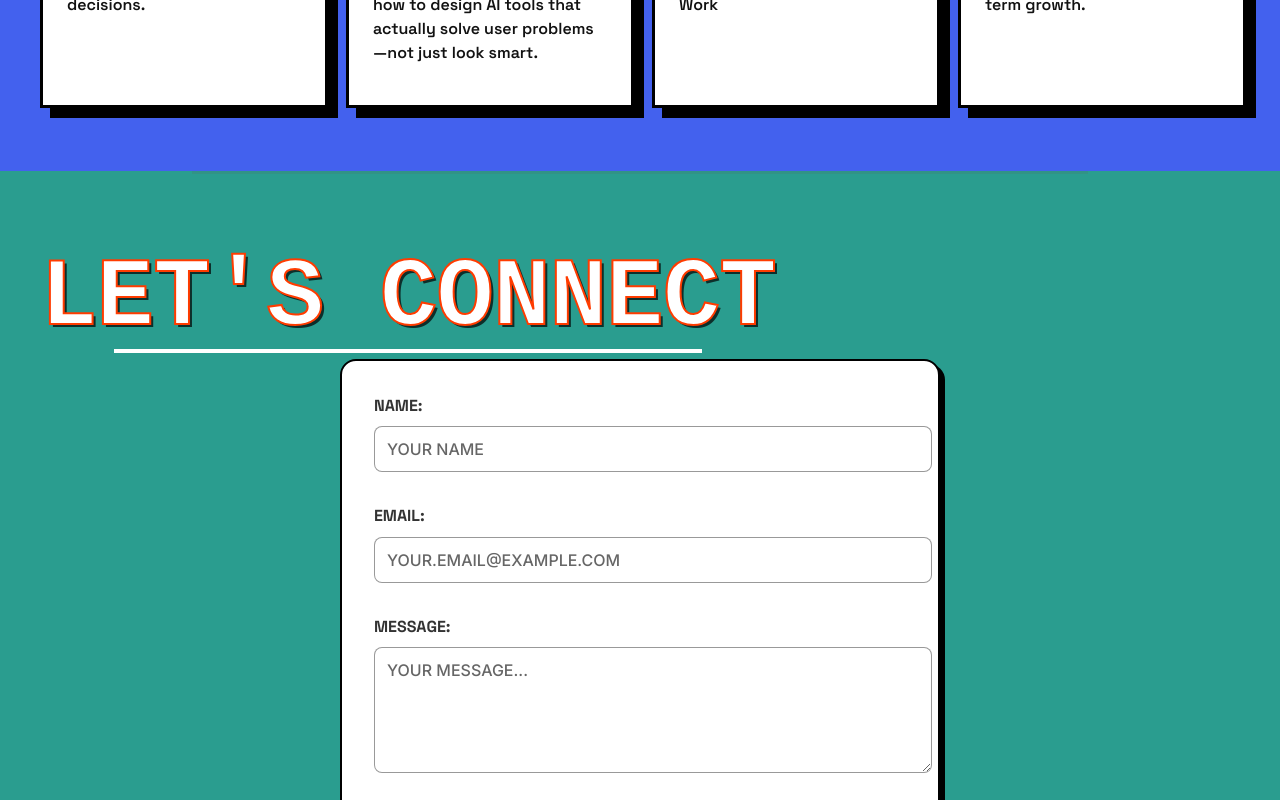
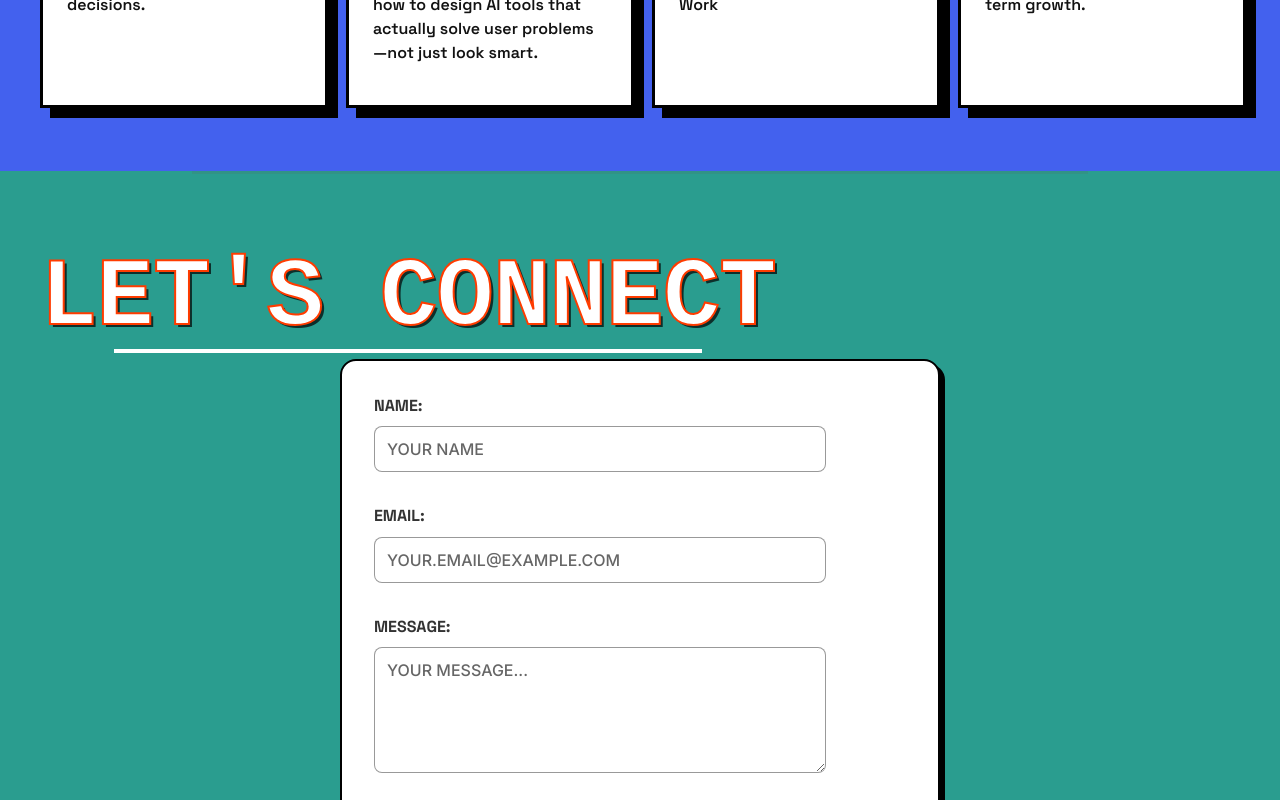
Before and after one commit to horuscheung/horuscheung, a React (Vite) app: page / in a window 1280 px wide. Shown: the part 3035-3835 px from the top of the page. Built offline with nearby package versions, Linux system fonts and the light colour scheme.

Commit message:
fix mobile ui

```diff
--- a/src/brutalism.scss
+++ b/src/brutalism.scss
@@ -452,7 +452,7 @@ h2, h3, h4, h5, h6 {
   }
 
   .brutalist-input {
-    width: 100%;
+    width: 80%;
     padding: 12px;
   }
 }
@@ -498,10 +498,6 @@ h2, h3, h4, h5, h6 {
     background: var(--brutalist-light); // Ensure background is solid
   }
 
-  // Add padding to body to prevent content from hiding behind fixed header
-  body {
-    padding-top: 60px; // Adjust based on your header height
-  }
 
   .mobile-nav-header {
     display: flex;
```
